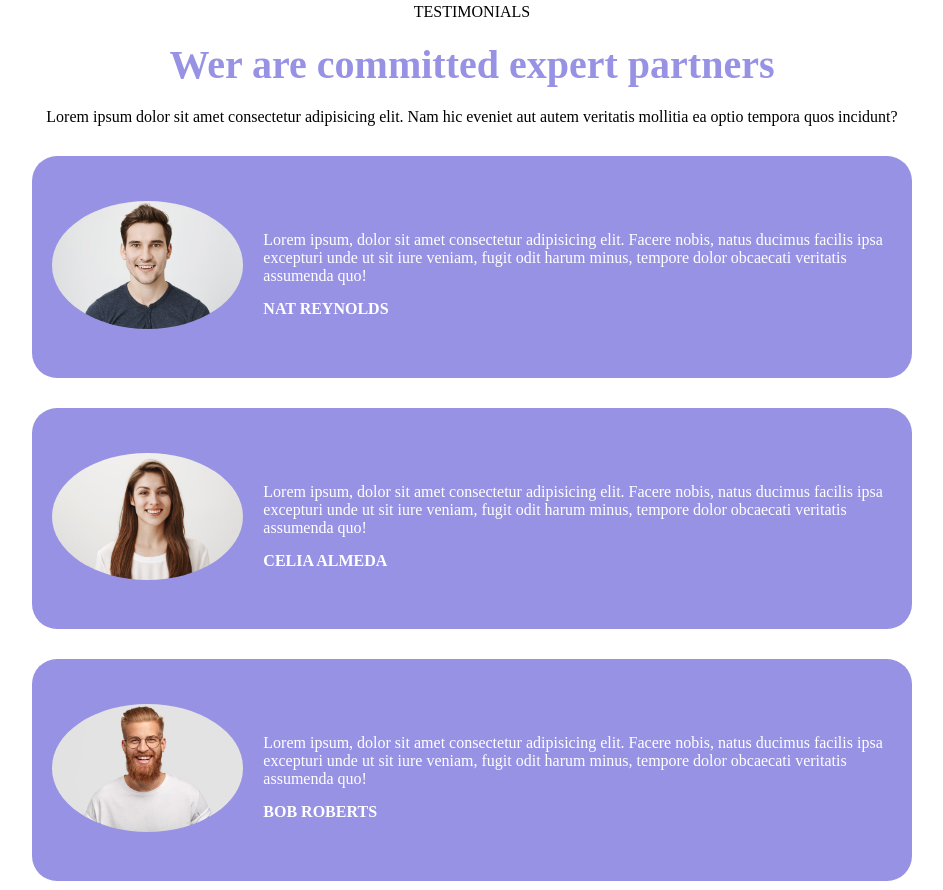
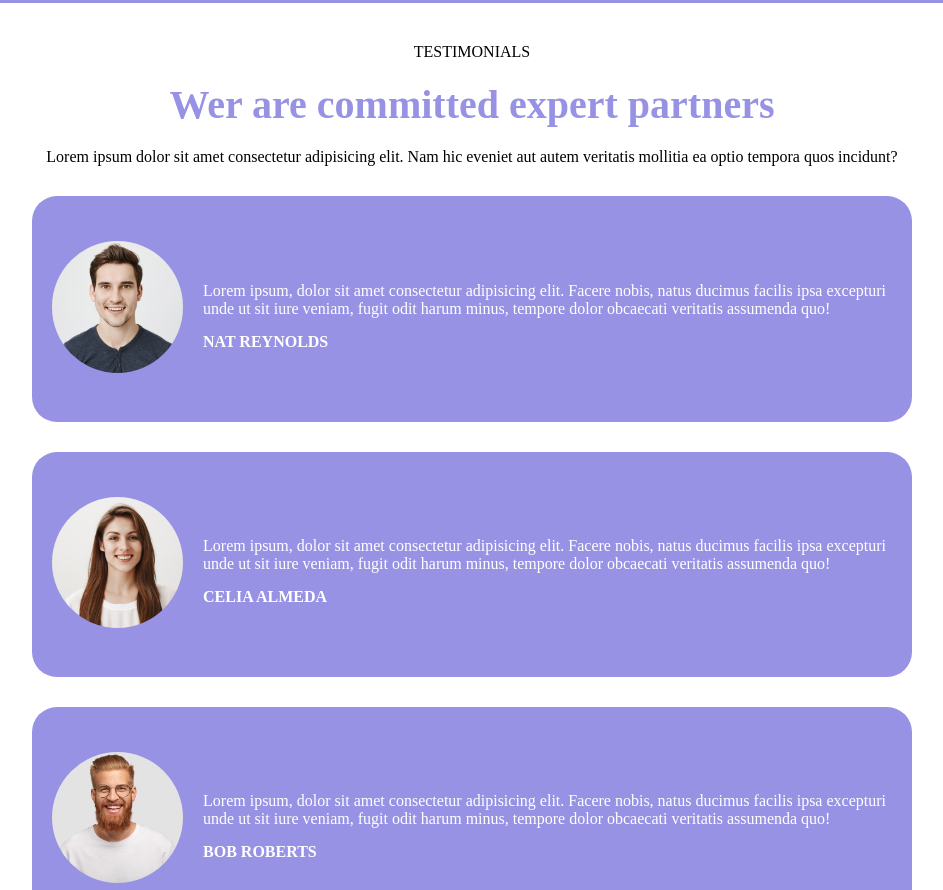
Before and after one commit to giannisaladino/htmlcss-responsive-layout, a plain HTML site: page index.html in a window 1280 px wide. Shown: the part 1329-2219 px from the top of the page, without its empty margins (168-1111 px from the left). Drawn offline with Linux system fonts and the light colour scheme.

Commit message:
EDIT: circular-img

```diff
--- a/css/app.css
+++ b/css/app.css
@@ -88,6 +88,7 @@ li {
 
 .hero {
     padding: 20px 0;
+	margin-top: 40px;
 }
 
 /* CARD */
@@ -215,7 +216,9 @@ li {
 
 .people-card .people-img img {
 	border-radius: 50%;
-	width: 400px;
+	width: 250px;
+	aspect-ratio: 1/1;
+	object-fit: cover;
 }
 
 .people-speech p {
```
